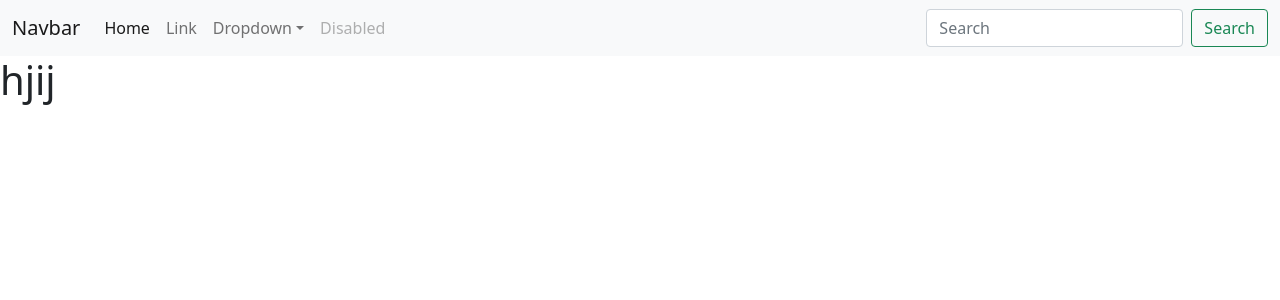
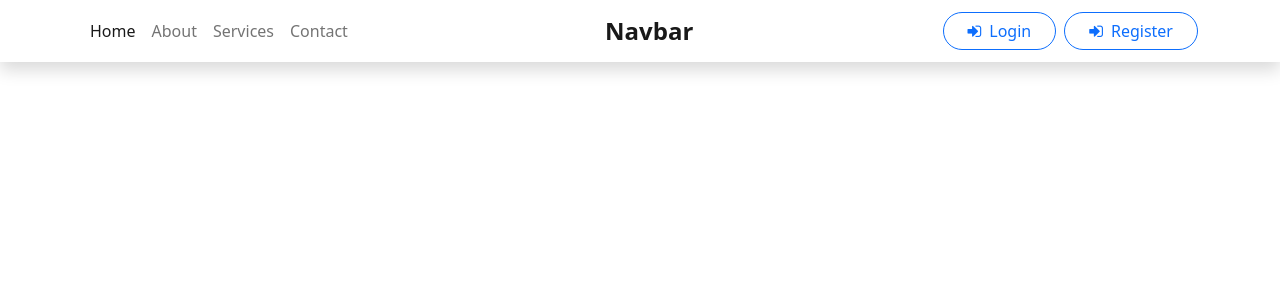
Before and after one commit to Shweta2254/https---github.com-Shweta2254-local--duniya-tree-master-local-duniya, a React (Create React App) app: page / in a window 1280 px wide. Shown: the top 300 px of the page. Built offline with nearby package versions, Linux system fonts and the light colour scheme.

Commit message:
navbar completed

```diff
--- a/public/index.html
+++ b/public/index.html
@@ -29,6 +29,6 @@
   <body>
     <noscript>You need to enable JavaScript to run this app duniya.</noscript>
     <div id="root"></div>
-   <h1>hjij</h1>
+
   </body>
 </html>
--- a/src/components/Navbar.jsx
+++ b/src/components/Navbar.jsx
@@ -3,39 +3,31 @@ import React from 'react'
 export default function navbar() {
   return (
     <div>
-      <nav class="navbar navbar-expand-lg navbar-light bg-light">
-  <div class="container-fluid">
-    <a class="navbar-brand" href="/">Navbar</a>
-    <button class="navbar-toggler" type="button" data-bs-toggle="collapse" data-bs-target="#navbarSupportedContent" aria-controls="navbarSupportedContent" aria-expanded="false" aria-label="Toggle navigation">
-      <span class="navbar-toggler-icon"></span>
+      <nav className="navbar navbar-expand-lg navbar-light shadow">
+        <div className="container">
+          <button className="navbar-toggler" type="button" data-bs-toggle="collapse" data-bs-target="#navbarSupportedContent" aria-controls="navbarSupportedContent" aria-expanded="false" aria-label="Toggle navigation">
+            <span className="navbar-toggler-icon"></span>
           </button>
-    <div class="collapse navbar-collapse" id="navbarSupportedContent">
-      <ul class="navbar-nav me-auto mb-2 mb-lg-0">
-        <li class="nav-item">
-          <a class="nav-link active" aria-current="page" href="/">Home</a>
+          <div className="collapse navbar-collapse" id="navbarSupportedContent">
+            <ul className="navbar-nav me-auto mb-2 mb-lg-0">
+              <li className="nav-item">
+                <a className="nav-link active" aria-current="page" href="/">Home</a>
               </li>
-        <li class="nav-item">
-          <a class="nav-link" href="/">Link</a>
+              <li className="nav-item">
+                <a className="nav-link" href="/">About</a>
               </li>
-        <li class="nav-item dropdown">
-          <a class="nav-link dropdown-toggle" href="/" id="navbarDropdown" role="button" data-bs-toggle="dropdown" aria-expanded="false">
-            Dropdown
-          </a>
-          <ul class="dropdown-menu" aria-labelledby="navbarDropdown">
-            <li><a class="dropdown-item" href="/">Action</a></li>
-            <li><a class="dropdown-item" href="/">Another action</a></li>
-            <li><hr class="dropdown-divider"/></li>
-            <li><a class="dropdown-item" href="/">Something else here</a></li>
+              <li className="nav-item">
+                <a className="nav-link" href="/">Services</a>
+              </li>
+              <li className="nav-item">
+                <a className="nav-link" href="/">Contact</a>
+              </li>
+
+
             </ul>
-        </li>
-        <li class="nav-item">
-          <a class="nav-link disabled">Disabled</a>
-        </li>
-      </ul>
-      <form class="d-flex">
-        <input class="form-control me-2" type="search" placeholder="Search" aria-label="Search"/>
-        <button class="btn btn-outline-success" type="submit">Search</button>
-      </form>
+            <a className="navbar-brand fw-bolder fs-4 mx-auto" href="/">Navbar</a>
+            <button className="btn btn-outline-primary ms-auto px-4 rounded-pill"><i className='fa fa-sign-in me-2'></i>Login</button>
+            <button className="btn btn-outline-primary ms-2 px-4 rounded-pill"><i className='fa fa-sign-in me-2'></i>Register</button>
           </div>
         </div>
       </nav>
```
Also changed, not shown: src/components/Home.jsx (added, +12 -0 lines). Lines whose indentation alone changed are shown as unchanged.
